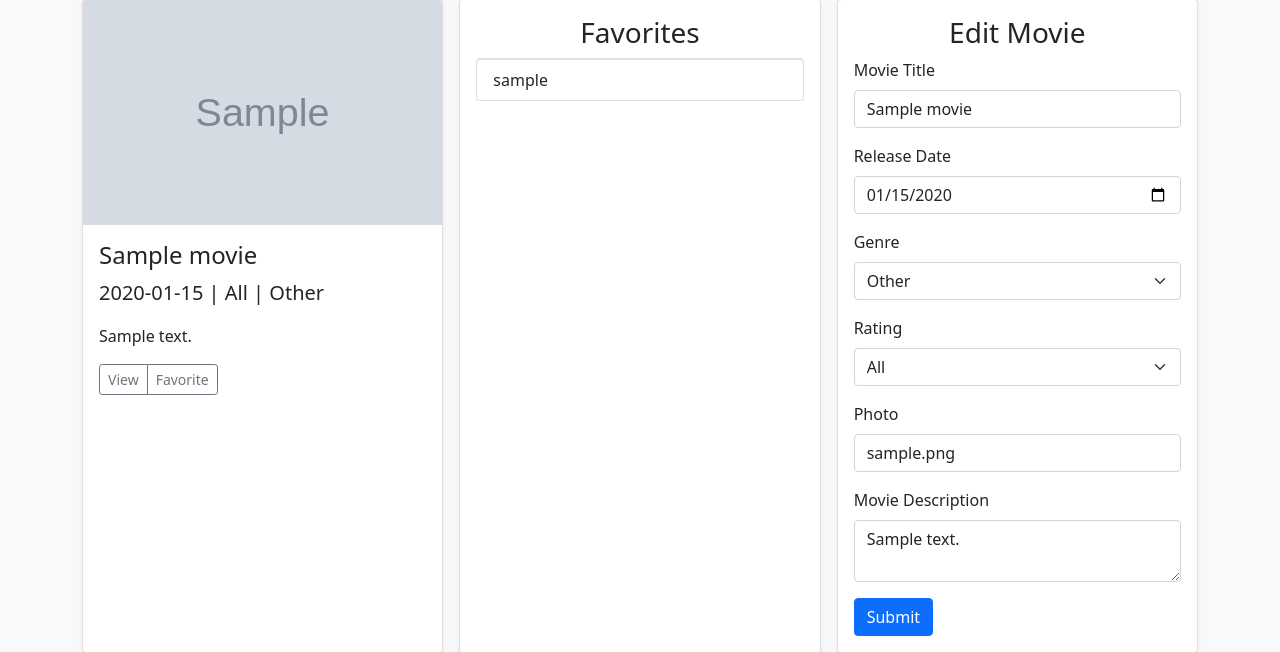
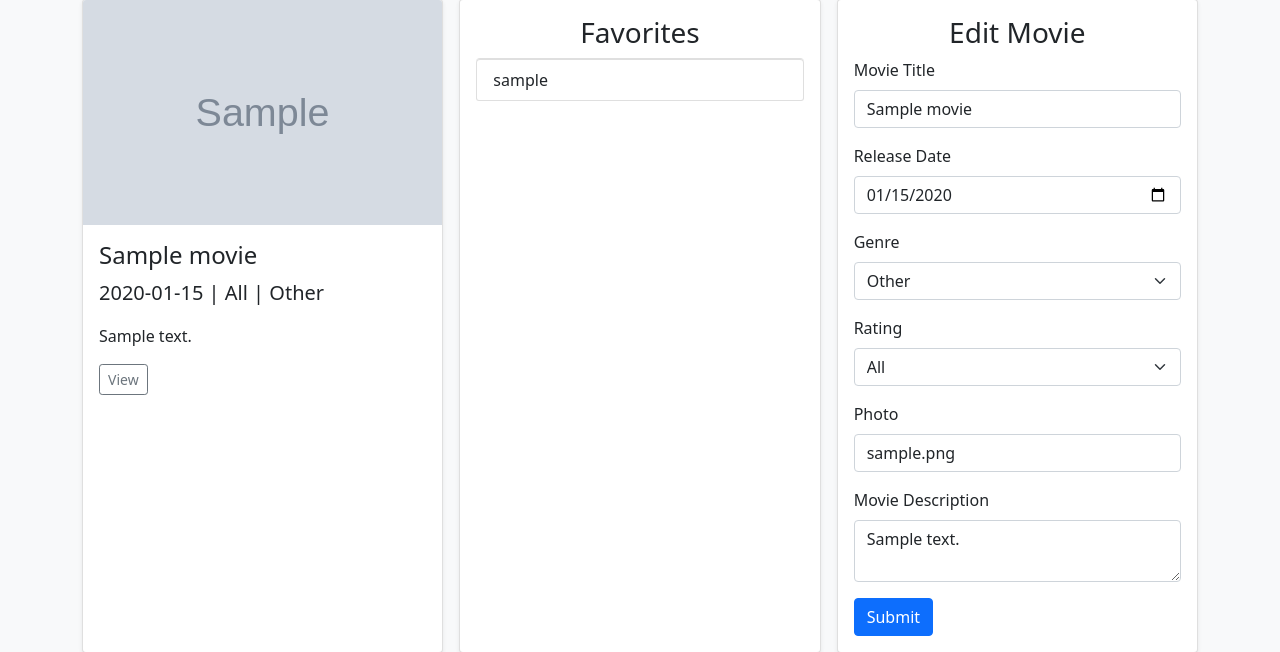
Before and after one commit to xiluna/Popcorn, a Flask app: page /movie/1 in a window 1280 px wide. Shown: the part 105-757 px from the top of the page. Run offline with Flask 2, Linux system fonts and the light colour scheme; tables that the repository leaves empty hold one stand-in row (values such as "Sample post"); grey boxes marked "Sample" are stand-in pictures.

Commit message:
added button favorite logic to detail page

```diff
--- a/popcorn_app/static/css/style.css
+++ b/popcorn_app/static/css/style.css
@@ -9,6 +9,7 @@ body {
   -webkit-user-select: none;
   -moz-user-select: none;
   user-select: none;
+  /* object-fit: cover; */
 }
 
 @media (min-width: 768px) {
--- a/popcorn_app/templates/movie_detail.html
+++ b/popcorn_app/templates/movie_detail.html
@@ -19,8 +19,17 @@
             <p class="card-text">{{movie.description}}</p>
             <div class="d-flex justify-content-between align-items-center">
               <div class="btn-group">
-                <button type="button" class="btn btn-sm btn-outline-secondary">View</button>
-                <button type="button" class="btn btn-sm btn-outline-secondary">Favorite</button>
+                <a href="/movie/{{ movie.id }}" class="btn btn-sm btn-outline-secondary">View</a>
+                {% if current_user.is_authenticated %} {% if movie not in
+                current_user.favorite_movies %}
+                <form action="/favorite/{{ movie.id }}" method="POST">
+                  <input class="btn btn-sm btn-outline-secondary" type="submit" value="Favorite" />
+                </form>
+                {% else %}
+                <form action="/unfavorite/{{ movie.id }}" method="POST">
+                  <input class="btn btn-sm btn-secondary" type="submit" value="Unfavorite" />
+                </form>
+                {% endif %} {% endif %}
               </div>
             </div>
           </div>
```
Also changed, not shown: popcorn_app/database.db.
